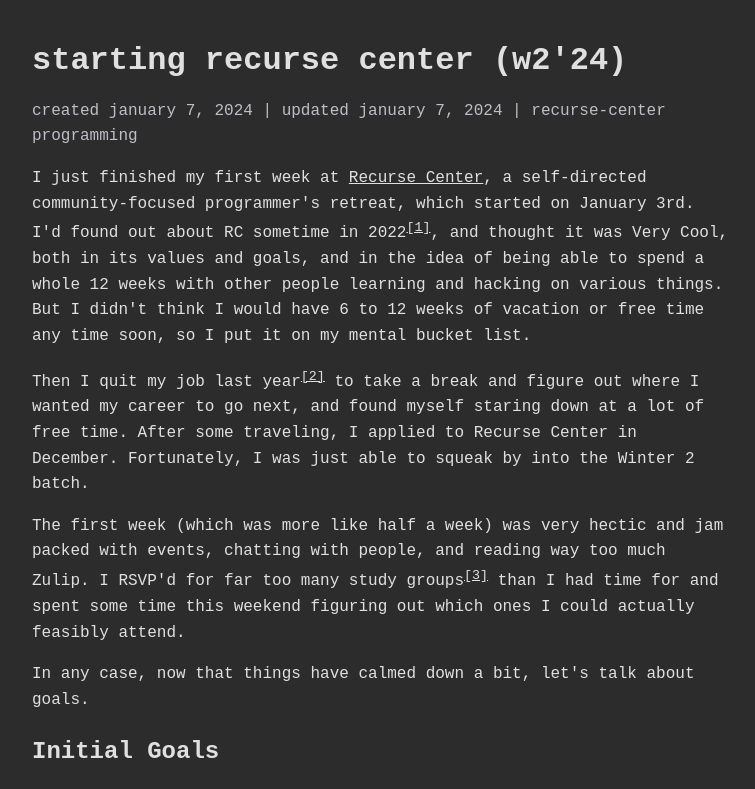
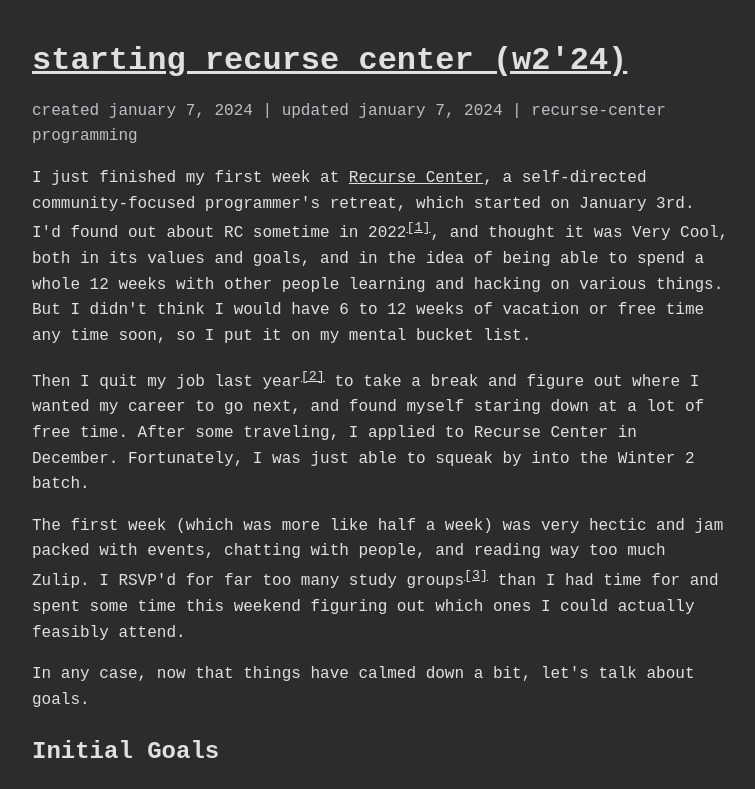
Before and after one commit to ivywong/ivywong.github.io, an Eleventy site: page src/posts/starting-recurse-center.md in a window 1280 px wide. Shown: the top 789 px of the page, without its empty margins (258-1013 px from the left). Built offline with nearby package versions, Linux system fonts and the light colour scheme; Eleventy itself is replaced by a stand-in of ours; files that its build step writes are made by us from their sources.

Commit message:
Add link to post title

```diff
--- a/src/_includes/layouts/post.njk
+++ b/src/_includes/layouts/post.njk
@@ -9,7 +9,7 @@
 </head>
 <body>
     <div class="content">
-        <h1 class="post-title">{{ title }}</h1>
+        <h1 class="post-title"><a href="{{ page.url }}">{{ title }}</a></h1>
         <div class="post-metadata">
             <div class="post-date">created {{ created | readableDate }}</div>
             {% if created != page.date %} |
--- a/src/css/style.css
+++ b/src/css/style.css
@@ -8,7 +8,7 @@
 }
 
 body {
-    font-family: monospace;
+    font-family: 'Inconsolata', monospace;
     font-size: 1rem;
     color: var(--text-color);
     background-color: var(--bg-color);
```
